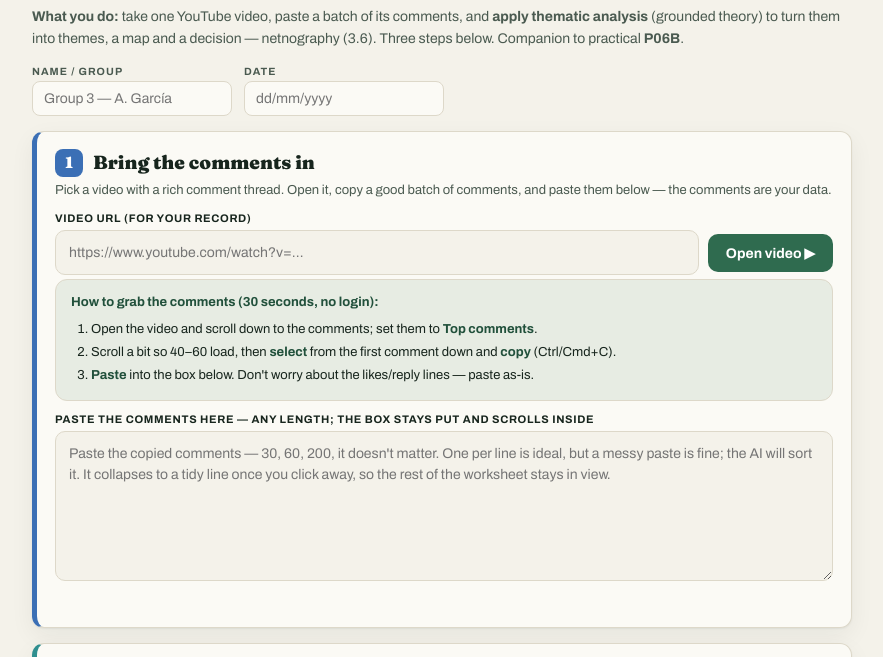
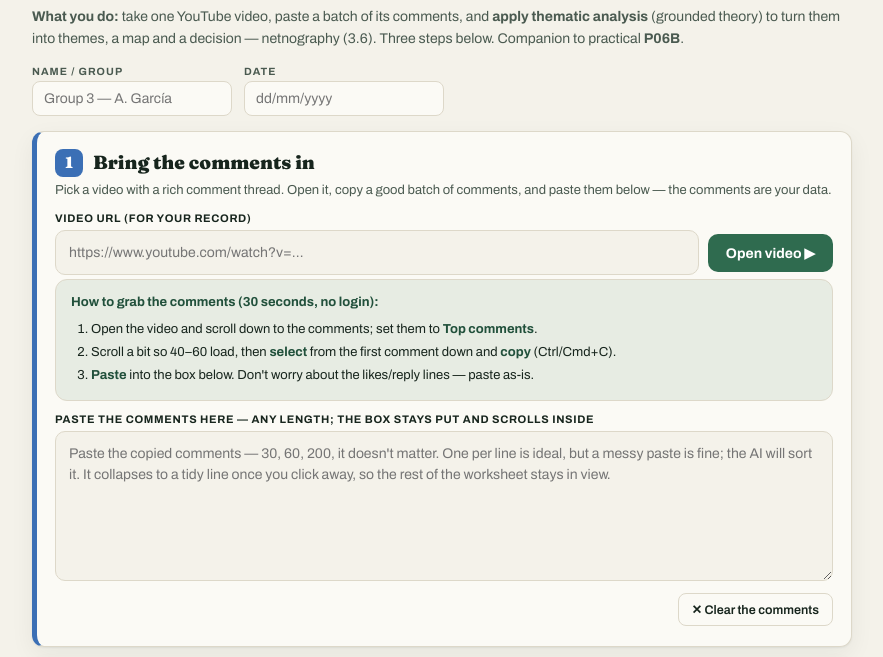
Before and after one commit to cmoreno34/netnography-studio, a plain HTML site: page index.html in a window 1280 px wide. Shown: the part 112-769 px from the top of the page, without its empty margins (198-1081 px from the left). Drawn offline with Linux system fonts and the light colour scheme.

Commit message:
Add clear-the-comments button

```diff
--- a/index.html
+++ b/index.html
@@ -110,7 +110,7 @@ pre.prompt{background:#14211b;color:#e8efe6;border-radius:10px;padding:14px;marg
   <textarea id="w_comments" class="capped" style="height:150px;max-height:260px" placeholder="Paste the copied comments — 30, 60, 200, it doesn't matter. One per line is ideal, but a messy paste is fine; the AI will sort it. It collapses to a tidy line once you click away, so the rest of the worksheet stays in view."></textarea>
   <div class="chip2" id="commentsChip" style="display:none"><span>✓ <b id="chipN">0</b> comments loaded — the worksheet continues below</span><span class="edit">click to view / edit</span></div>
   <pre class="printmirror" id="commentsPrint"></pre>
-  <div class="count" id="count"></div>
+  <div class="row"><span class="count" id="count" style="flex:1"></span><button class="copybtn" id="clearComments" style="margin:0">✕ Clear the comments</button></div>
 </div>
 
 <div class="step" style="--c:var(--c2)">
@@ -214,6 +214,7 @@ $('#w_comments').addEventListener('blur',()=>collapse('w_comments','commentsChip
 $('#commentsChip').onclick=()=>expand('w_comments','commentsChip');
 $('#w_airesult').addEventListener('blur',()=>collapse('w_airesult','aiChip'));
 $('#aiChip').onclick=()=>expand('w_airesult','aiChip');
+$('#clearComments').onclick=()=>{const t=$('#w_comments');t.value='';t.style.display='';$('#commentsChip').style.display='none';t.dispatchEvent(new Event('input'));t.focus();};
 
 /* ---- draw the thematic map from the pasted AI answer ---- */
 try{mermaid.initialize({startOnLoad:false,securityLevel:'loose',theme:'neutral'});}catch(_){}
```
